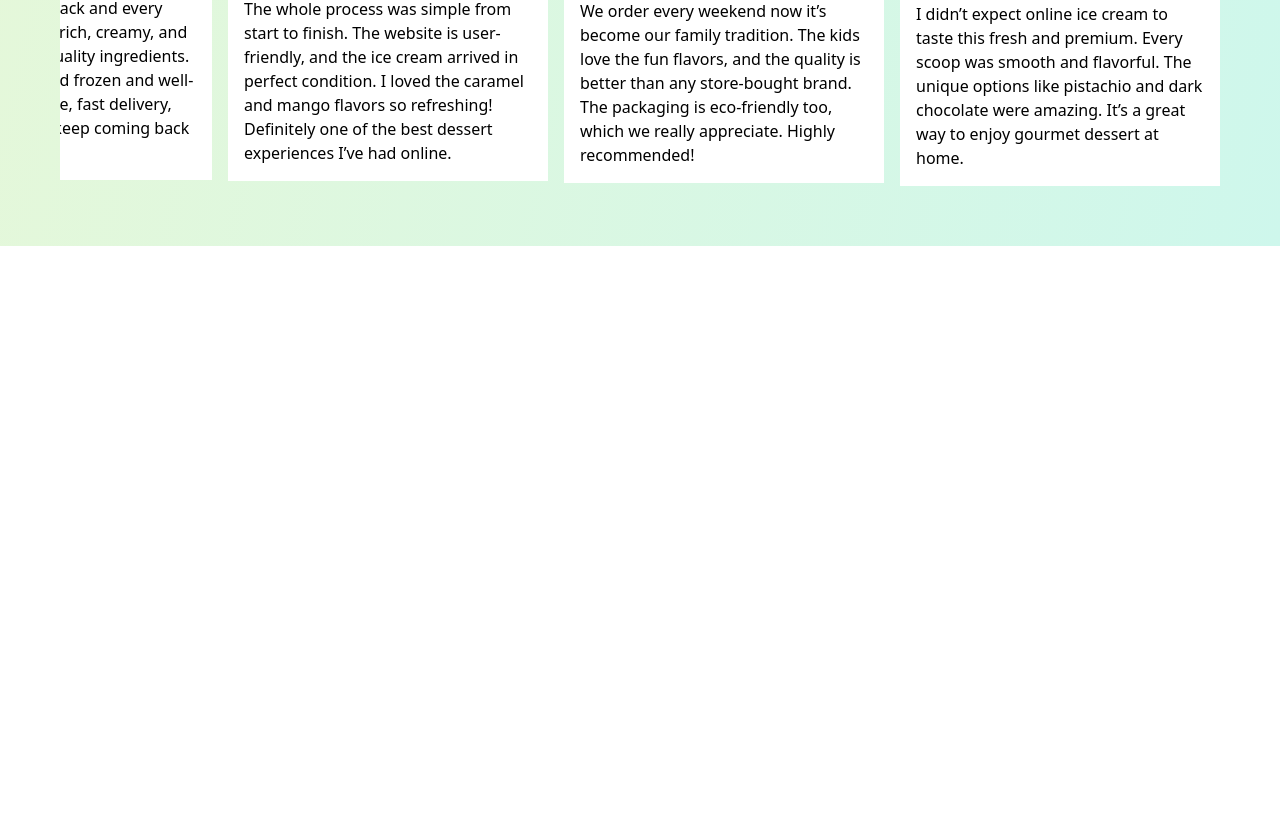
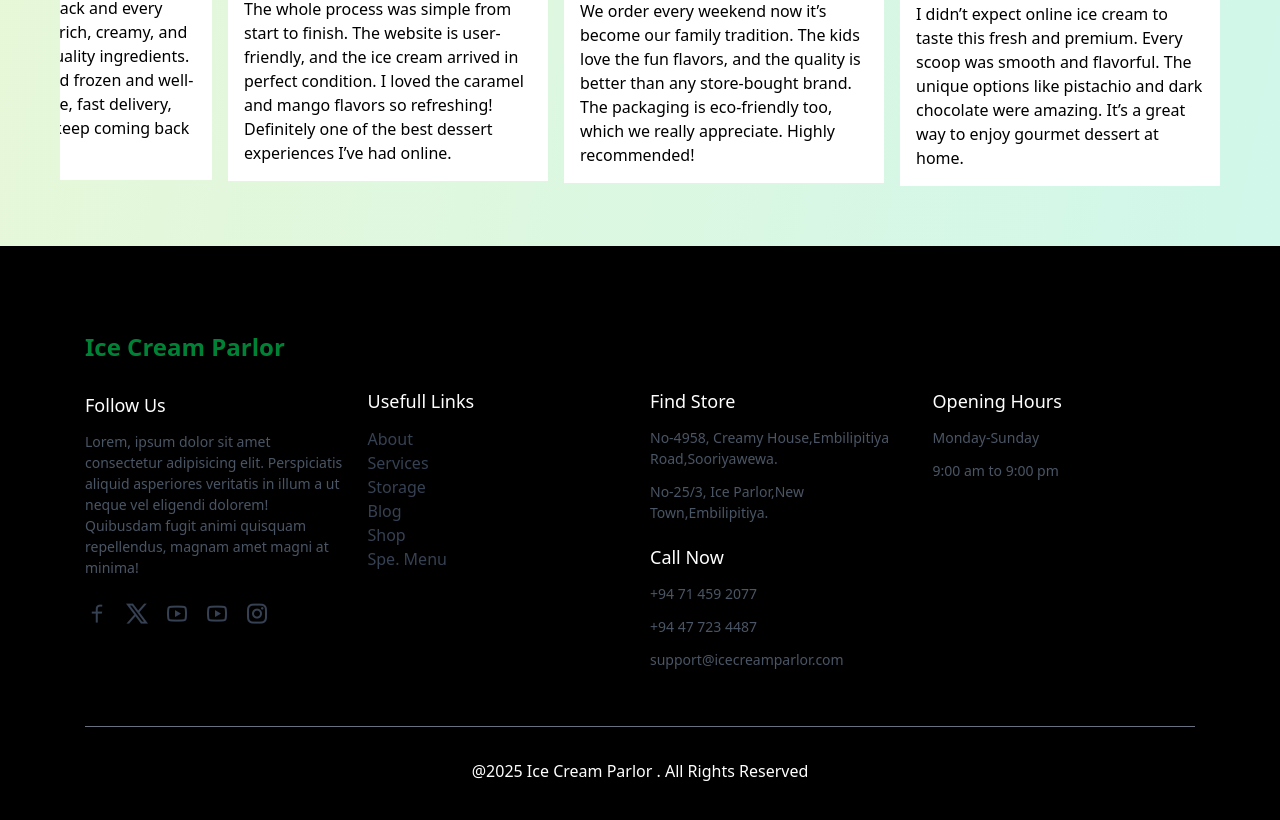
Before and after one commit to Darshani24/Ice-Cream_Parlor, a React (Vite) app in the folder project-ice-cream/: page / in a window 1280 px wide. Shown: the part 5722-6542 px from the top of the page. Before the commit the page ends 5968 px from the top, so only its background shows below. Built offline with nearby package versions, Linux system fonts and the light colour scheme; a web font is replaced by a local one.

Commit message:
Footer Secton Added

```diff
--- /dev/null
+++ b/project-ice-cream/src/Components/Footer.jsx
@@ -0,0 +1,51 @@
+import React from 'react'
+
+const Footer = () => {
+  return (
+   <div className='bg-black text-white flex flex-col gap-5 p-[50px] md:p-[65px] lg:p-[85px]'>
+      <div className='grid grid-cols-1 sm:grid-cols-2 md:grid-cols-3 lg:grid-cols-4 w-full gap-5 pb-9 '>
+    <div className='flex flex-col gap-3'>
+      <span className='text-2xl font-bold text-green-700 cursor-pointer'>Ice Cream Parlor</span>
+      <div className='flex flex-col mt-4'>
+      <span className='text-lg'>Follow Us</span>
+      <p className='pt-3 text-gray-600 hover:text-white text-[14px]'>Lorem, ipsum dolor sit amet consectetur adipisicing elit. Perspiciatis aliquid asperiores veritatis in illum a ut neque vel eligendi dolorem! Quibusdam fugit animi quisquam repellendus, magnam amet magni at minima!</p>
+      <div className='flex gap-4 mt-5'>
+        <i className='ri-facebook-line text-gray-700 hover:text-white cursor-pointer text-2xl'></i>
+        <i className='ri-twitter-x-line text-gray-700 hover:text-white cursor-pointer text-2xl'></i>
+        <i className='ri-youtube-line text-gray-700 hover:text-white cursor-pointer text-2xl'></i>
+         <i className='ri-youtube-line text-gray-700 hover:text-white cursor-pointer text-2xl'></i>
+        <i className='ri-instagram-line text-gray-700 hover:text-white cursor-pointer text-2xl'></i>
+      </div>
+      </div>
+    </div>
+     <div className='flex flex-col mt-14'>
+      <h2 className='text-lg'>Usefull Links</h2>
+      <p className='text-gray-700 hover:text-white pt-3 cursor-pointer'>About</p>
+      <p className='text-gray-700 hover:text-white cursor-pointer'>Services</p>
+      <p className='text-gray-700 hover:text-white cursor-pointer'>Storage</p>
+      <p className='text-gray-700 hover:text-white cursor-pointer'>Blog</p>
+      <p className='text-gray-700 hover:text-white cursor-pointer'>Shop</p>
+      <p className='text-gray-700 hover:text-white cursor-pointer'>Spe. Menu</p>
+     </div>
+     <div className='flex flex-col mt-14'>
+      <h2 className='text-lg'>Find Store</h2>
+
+      <p className='pt-3 text-gray-600 hover:text-white text-[14px]'>No-4958, Creamy House,Embilipitiya Road,Sooriyawewa.</p>
+      <p className='pt-3 text-gray-600 hover:text-white text-[14px]'>No-25/3, Ice Parlor,New Town,Embilipitiya.</p>
+      <h2 className='pt-5 text-lg'>Call Now</h2>
+      <p className='pt-3 text-gray-600 hover:text-white text-[14px] cursor-pointer'>+94 71 459 2077</p>
+      <p className='pt-3 text-gray-600 hover:text-white text-[14px] cursor-pointer'>+94 47 723 4487</p>
+       <p className='pt-3 text-gray-600 hover:text-white text-[14px] cursor-pointer'>support@icecreamparlor.com</p>
+     </div>
+     <div className='flex flex-col mt-14'>
+      <h2 className='text-lg'>Opening Hours</h2>
+      <p className='pt-3 text-gray-600 hover:text-white text-[14px]'>Monday-Sunday</p>
+      <p className='pt-3 text-gray-600 hover:text-white text-[14px]'>9:00 am to 9:00 pm</p>
+      </div>
+  </div>
+  <p className='text-center pt-8 border-t-1 border-gray-500 '>@2025 Ice Cream Parlor  .  All Rights Reserved</p>
+  </div>
+  )
+}
+
+export default Footer
--- a/project-ice-cream/src/Pages/Index/Index.jsx
+++ b/project-ice-cream/src/Pages/Index/Index.jsx
@@ -9,6 +9,7 @@ import Popular from '../../Components/Popular';
 import Shop from '../../Components/Shop';
 import Achieve from '../../Components/Achieve';
 import Client from '../../Components/Client';
+import Footer from '../../Components/Footer';
 
 
 
@@ -23,6 +24,7 @@ function Index() {
    <Shop/>
    <Achieve/>
    <Client/>
+   <Footer/>
 
     </>
 
```
